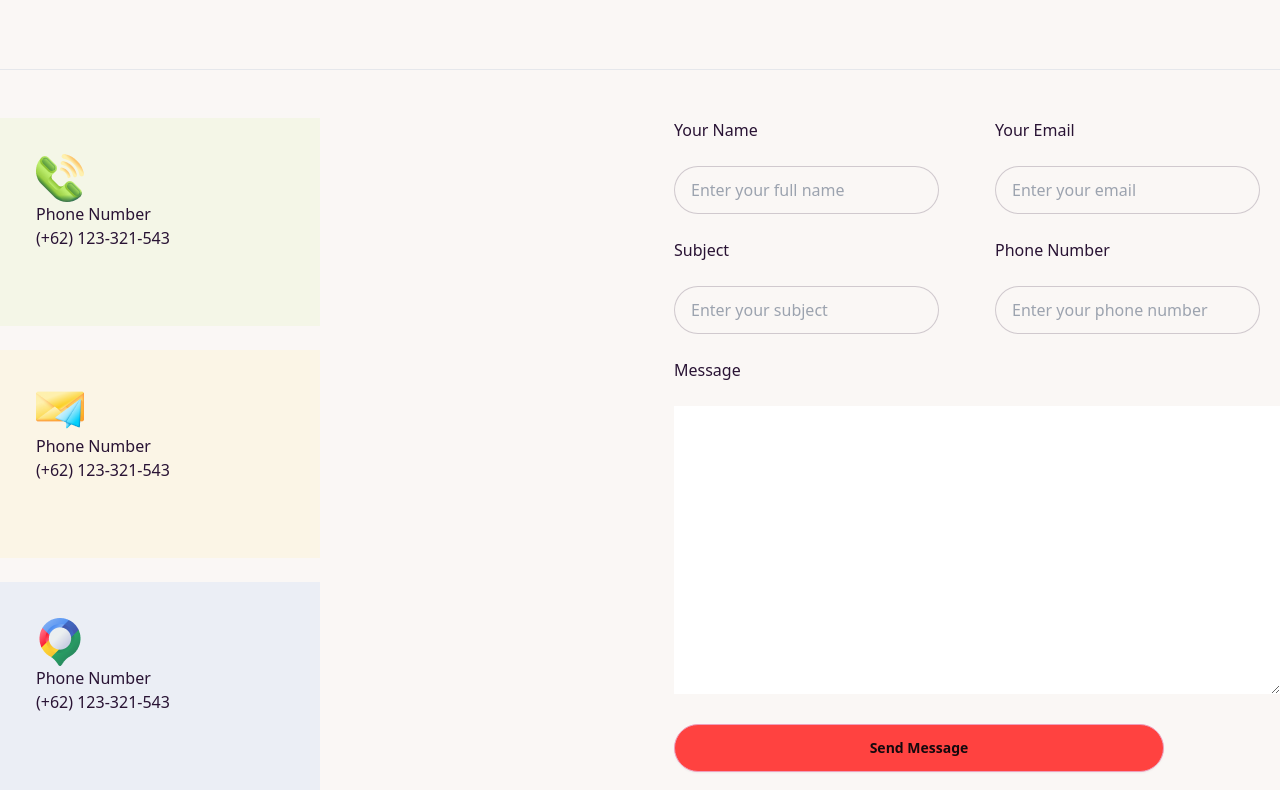
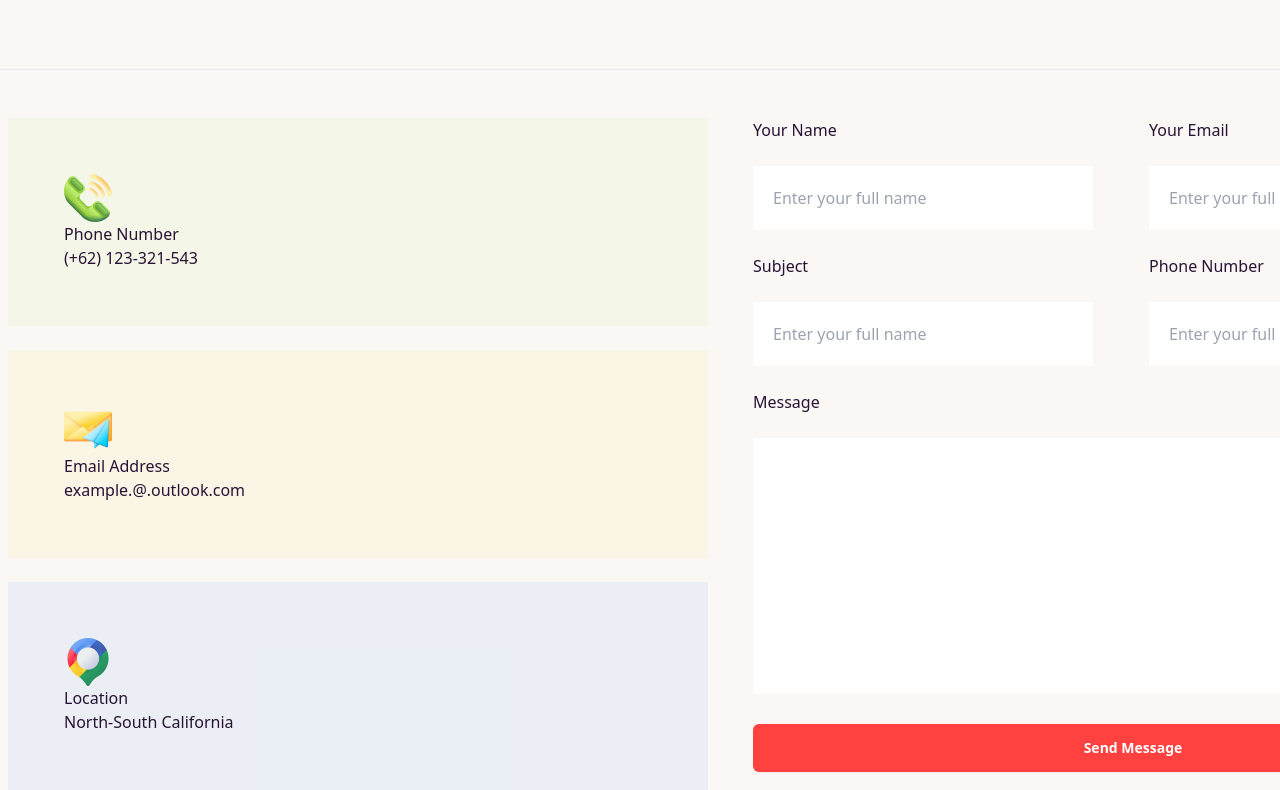
Before and after one commit to Asaduzzaman-Programmer/Assaingment-3, a plain HTML site: page index.html in a window 1280 px wide. Shown: the part 4686-5476 px from the top of the page. Drawn offline with nearby package versions, Linux system fonts and the light colour scheme.

Commit message:
complete get in touch

```diff
--- a/index.html
+++ b/index.html
@@ -327,6 +327,8 @@
                     </div>
                 </div>
             </div>
+
+
         </div>
     </div><br><br><br>
     <hr class="container mx-auto"><br>
@@ -435,51 +437,50 @@
     </div>
     <br><br><br>
     <hr class="container mx-auto"><br><br>
-    <div class="flex justify-between mx-auto container">
-        <div class="w-96 h-60 justify-center items-center border-solid ">
-            <div class="w-80 h-52 bg-[#bced6d1a] p-9 ">
+    <div class="lg:flex justify-between lg:mx-auto container ">
+        <div class="lg:w-[710px] mx-[8px]">
+            <div class="w-96 lg:w-[700px] bg-[#bced6d1a] p-9 lg:p-14">
                 <img src="img/siu.png" alt="">
                 <p>Phone Number</p>
                 <h2> (+62) 123-321-543</h2>
             </div><br>
-            <div class="w-80 h-52 bg-[#fddd5f1a] p-9">
+            <div class="w-96 lg:w-[700px] bg-[#fddd5f1a] p-9 lg:p-14">
                 <img src="img/siu2.png" alt="">
-                <p>Phone Number</p>
-                <h2> (+62) 123-321-543</h2>
+                <p>Email Address</p>
+                <h2> example.@.outlook.com</h2>
             </div><br>
-            <div class="w-80 h-52 bg-[#629cf31a] p-9">
+            <div class="w-96 lg:w-[700px] bg-[#629cf31a] p-9 lg:p-14">
                 <img src="img/Group 1171275321.png" alt="">
-                <p>Phone Number</p>
-                <h2> (+62) 123-321-543</h2>
+                <p>Location</p>
+                <h2>North-South California</h2>
             </div>
         </div>
-        <div>
-            <div class="flex gap-14">
+        <div class="lg:w-[710px] mx-[37px]">
+            <div class="lg:flex gap-14">
                 <div>
                     <h2>Your Name</h2><br>
-                    <input type="text" placeholder="Enter your full name" class="input input-bordered w-full max-w-xs" />
+                    <input type="name" placeholder="Enter your full name" class="lg:w-[340px] lg:h-16 p-5 w-[320px] h-[59px]">
                 </div>
                 <div>
                     <h2>Your Email</h2><br>
-                    <input type="text" placeholder="Enter your email" class="input input-bordered w-full max-w-xs" />
+                    <input type="name" placeholder="Enter your full name" class="lg:w-[340px] lg:h-16 p-5 w-[320px] h-[59px]">
                 </div>
             </div><br>
-            <div class="flex gap-14">
+            <div class="lg:flex gap-14">
                 <div>
                     <h2>Subject</h2><br>
-                    <input type="text" placeholder="Enter your subject" class="input input-bordered w-full max-w-xs" />
+                    <input type="name" placeholder="Enter your full name" class="lg:w-[340px] lg:h-16 p-5 w-[320px] h-[59px]">
                 </div>
                 <div>
                     <h2>Phone Number</h2><br>
-                    <input type="text" placeholder="Enter your phone number" class="input input-bordered w-full max-w-xs" />
+                    <input type="name" placeholder="Enter your full name" class="lg:w-[340px] lg:h-16 p-5 w-[320px] h-[59px]">
                 </div>
             </div><br>
             <div>
                 <h2>Message</h2><br>
-                <textarea name="" id="" cols="64" rows="12"></textarea>
+                <textarea name="" id="" class="lg:w-[745px] lg:h-64 w-[320px] h-[159px]"></textarea>
             </div><br>
-            <button class="btn btn-secondary w-[490px] bg-[#FF4240]">Send Message</button>
-        </div>
+            <button class="btn btn-secondary w-[320px] lg:w-[760px] bg-[#FF4240] border-none rounded-md font-bold text-white">Send Message</button>        </div>
     </div>
 
 
```
